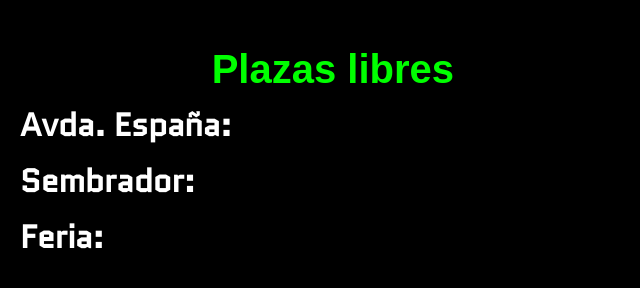
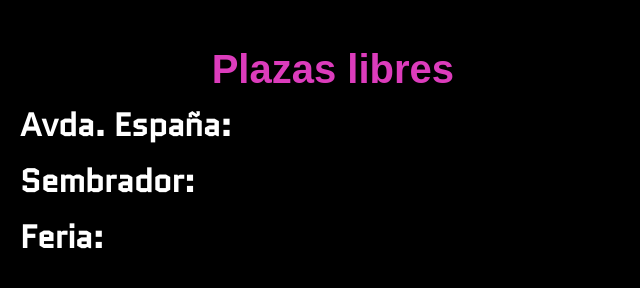
Before and after one commit to vickyTechFriendly/pantallasALB, a plain HTML site: page pantalla.html in a window 1280 px wide. Shown: the whole page, without its empty margins (0-640 px from the left). Drawn offline with Linux system fonts and the light colour scheme; no server answers; a web font is replaced by a local one.

Commit message:
cambios en el css para color del titulo

```diff
--- a/pantalla.css
+++ b/pantalla.css
@@ -4,7 +4,7 @@
 body {
     font-family: Arial, sans-serif;
     background-color: #000;
-    color: #9d1a9f;
+    color: #fb00ff;
     margin: 0;
 }
 .panel {
@@ -22,7 +22,7 @@ h1 {
     margin-bottom: 10px;
     padding: 0;
     text-align: center;
-    color: #00ff00;
+    color: #dc3cbc;
     margin-right: 100px;
 }
 .parking-spot {
```
